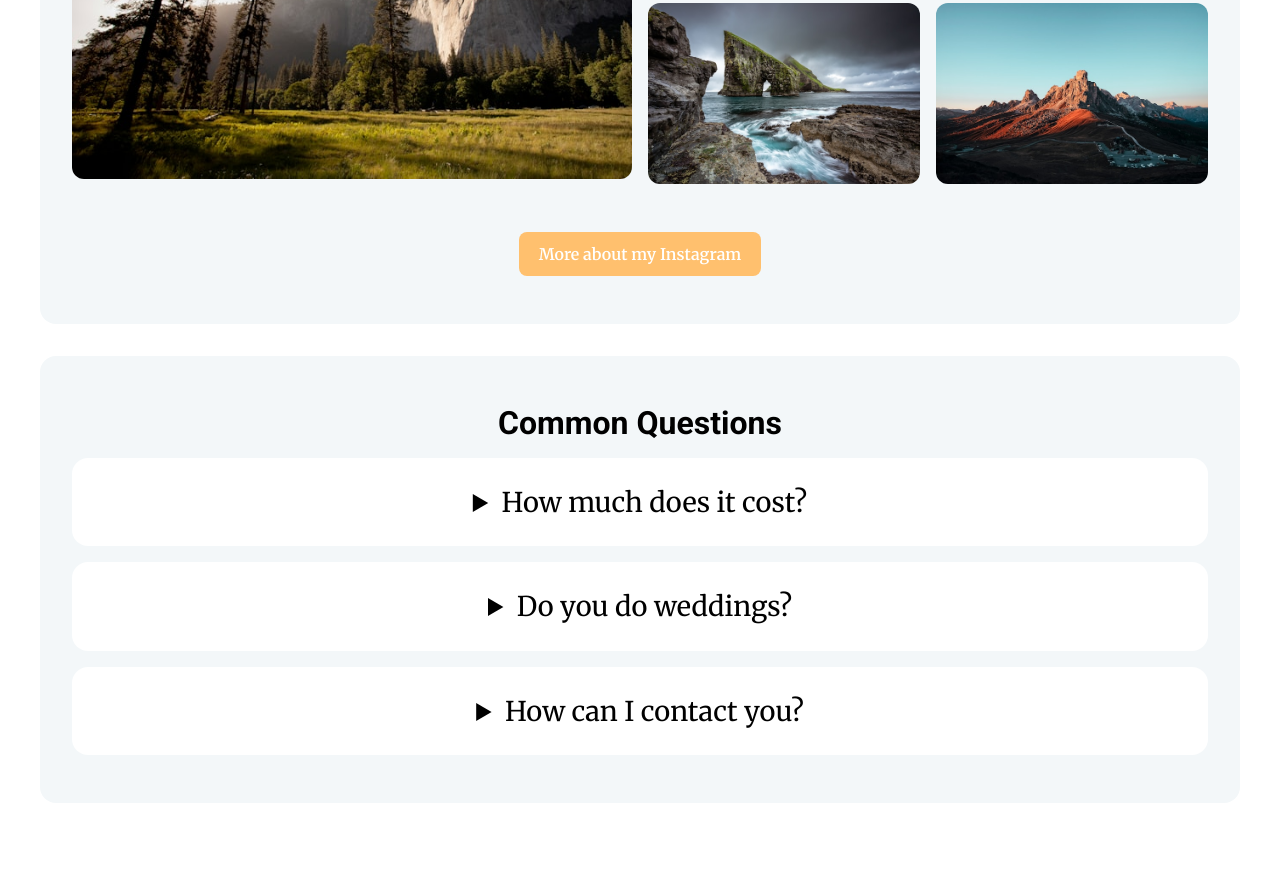
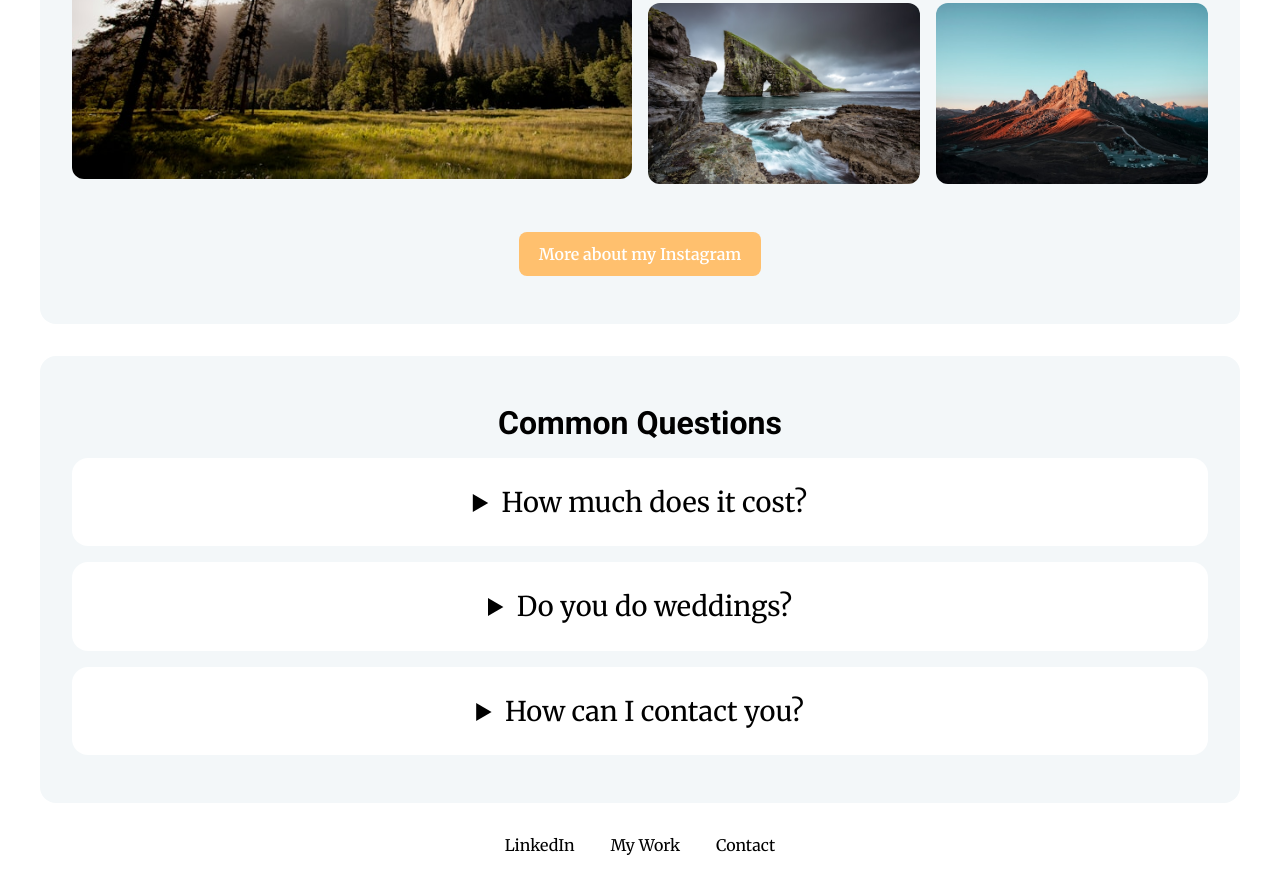
Before and after one commit to KAUSAR-BD/frank-dowd, a plain HTML site: page index.html in a window 1280 px wide. Shown: the part 1218-2111 px from the top of the page. Before the commit the page ends 2069 px from the top, so only its background shows below. Drawn offline with Linux system fonts and the light colour scheme.

Commit message:
added a footer section

```diff
--- a/index.html
+++ b/index.html
@@ -93,5 +93,12 @@
         </p>
       </details>
     </section>
+
+    <!-- footer -->
+     <footer>
+      <a href="#">LinkedIn</a>
+      <a href="#">My Work</a>
+      <a href="mailto:example@gmail.com">Contact</a>
+     </footer>
   </body>
 </html>
--- a/styles/main.css
+++ b/styles/main.css
@@ -172,3 +172,18 @@ details summary {
 details p {
   padding: 0 2em 2em 2em;
 }
+
+footer{
+  padding-bottom: 1.5em;
+  text-align: center;
+}
+
+footer a{
+  margin: 0 1em;
+  text-decoration: none;
+  color: var(--text-color);
+}
+
+footer a:hover{
+  text-decoration: underline;
+}
```
